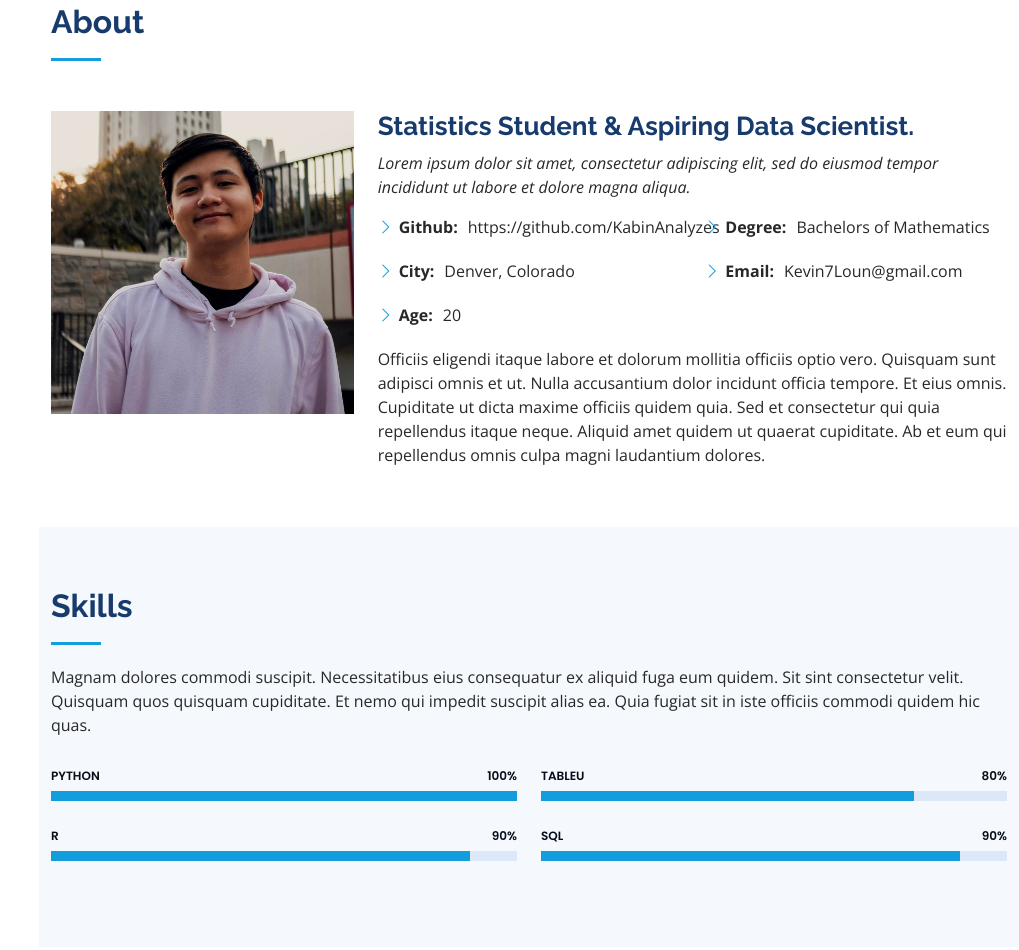
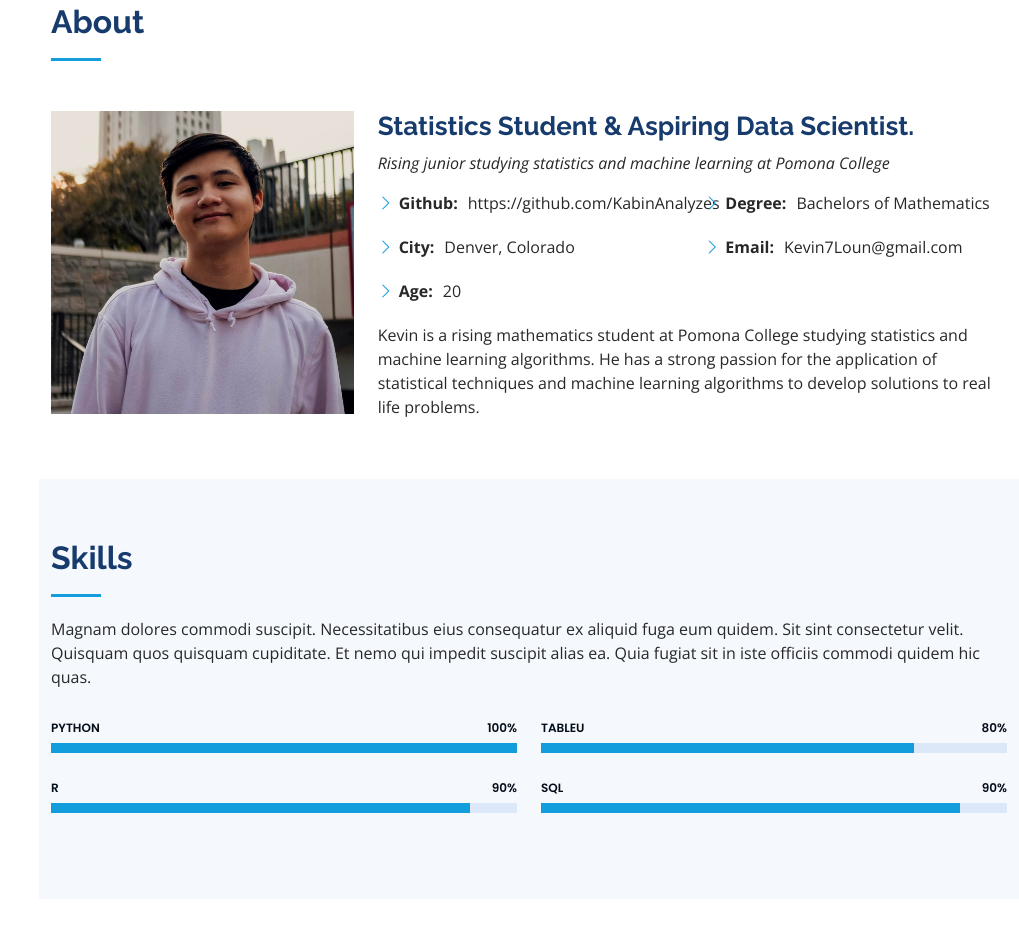
Before and after one commit to KabinAnalyzes/PortfolioSite, a plain HTML site: page index.html in a window 1280 px wide. Shown: the part 857-1807 px from the top of the page, without its empty margins (261-1280 px from the left). Drawn offline with nearby package versions, Linux system fonts and the light colour scheme.

Commit message:
Version 0.0.1

```diff
--- a/index.html
+++ b/index.html
@@ -5,7 +5,7 @@
   <meta charset="utf-8">
   <meta content="width=device-width, initial-scale=1.0" name="viewport">
 
-  <title>Kevin Loun Portfolio - Index</title>
+  <title>Kevin Loun Portfolio</title>
   <meta content="" name="description">
   <meta content="" name="keywords">
 
@@ -91,8 +91,7 @@
           <div class="col-lg-8 pt-4 pt-lg-0 content" data-aos="fade-left">
             <h3>Statistics Student &amp; Aspiring Data Scientist.</h3>
             <p class="fst-italic">
-              Lorem ipsum dolor sit amet, consectetur adipiscing elit, sed do eiusmod tempor incididunt ut labore et dolore
-              magna aliqua.
+              Rising junior studying statistics and machine learning at Pomona College
             </p>
             <div class="row">
               <div class="col-lg-6">
@@ -110,8 +109,7 @@
               </div>
             </div>
             <p>
-              Officiis eligendi itaque labore et dolorum mollitia officiis optio vero. Quisquam sunt adipisci omnis et ut. Nulla accusantium dolor incidunt officia tempore. Et eius omnis.
-              Cupiditate ut dicta maxime officiis quidem quia. Sed et consectetur qui quia repellendus itaque neque. Aliquid amet quidem ut quaerat cupiditate. Ab et eum qui repellendus omnis culpa magni laudantium dolores.
+              Kevin is a rising mathematics student at Pomona College studying statistics and machine learning algorithms. He has a strong passion for the application of statistical techniques and machine learning algorithms to develop solutions to real life problems.
             </p>
           </div>
         </div>
```
Also changed, not shown: changelog.txt.
